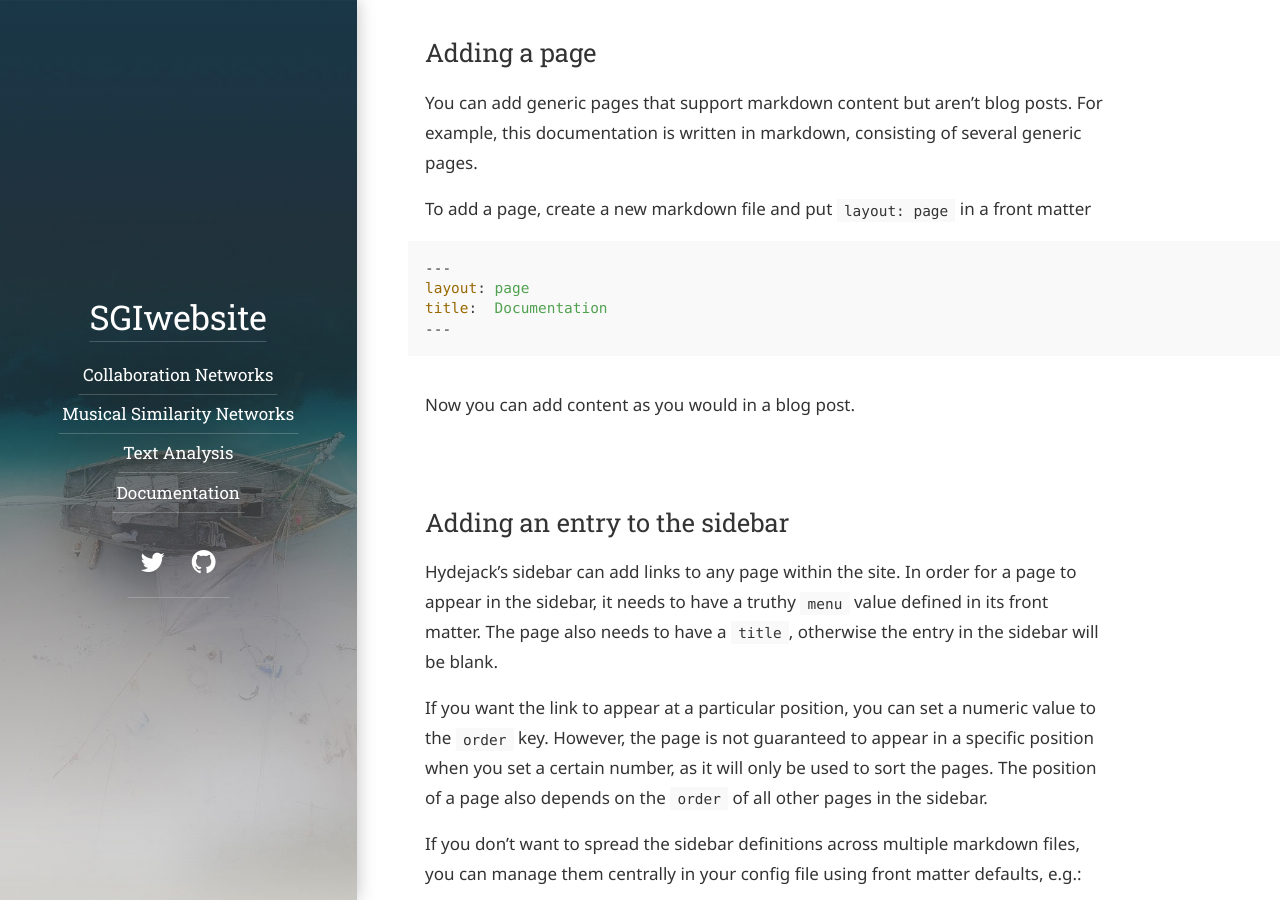
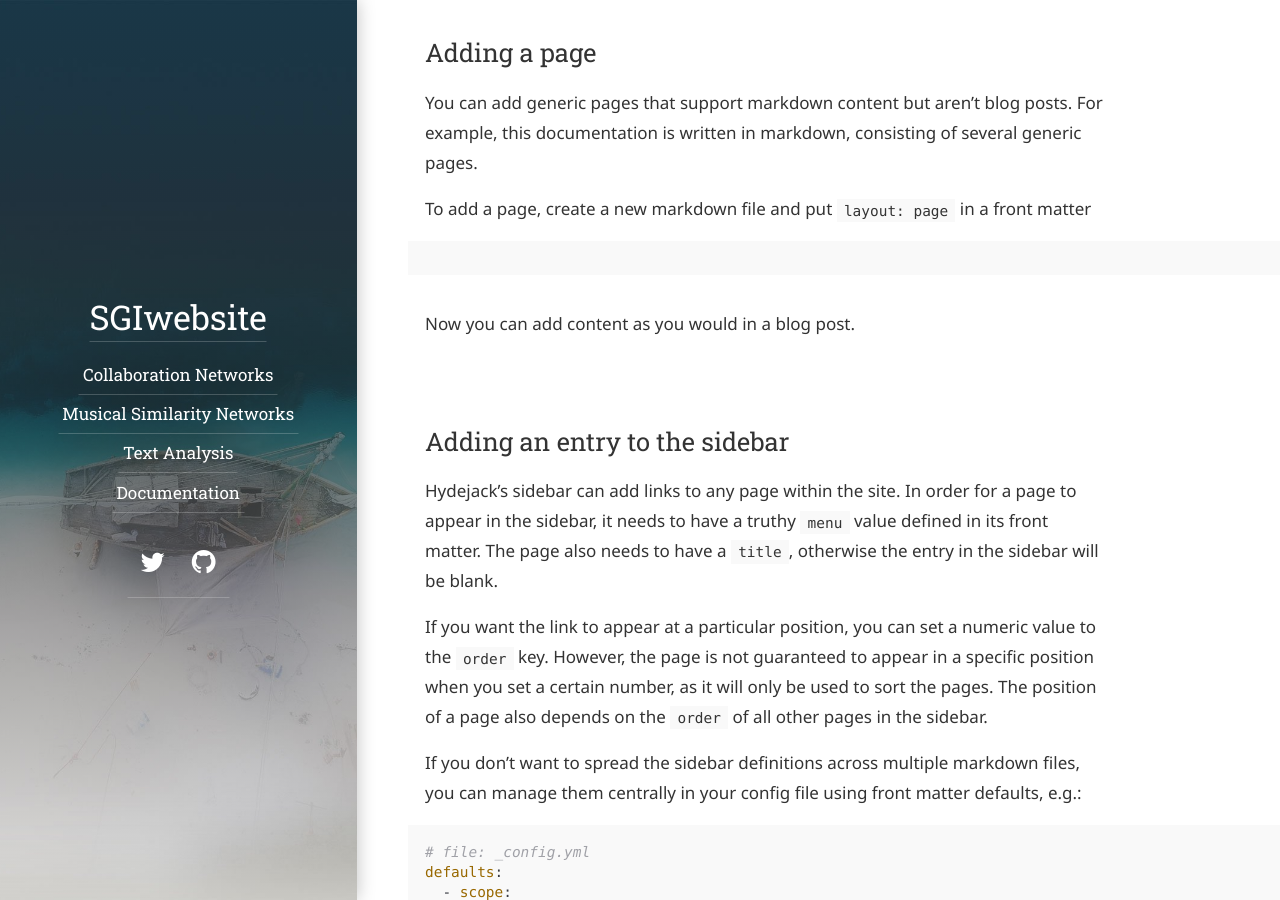
Before and after one commit to panosfilianos/SGIwebsite, a Jekyll site: the page built from docs/basics.md, in a window 1280 px wide and 900 px high, scrolled down 1729 px. Built offline with Jekyll 4.4.1, drawn with Linux system fonts in a browser that asks for light colours; some web fonts are replaced; our own code applies the rules of GitHub Pages for plain Markdown files.

Commit message:
backbone 3

```diff
--- a/docs/basics.md
+++ b/docs/basics.md
@@ -21,10 +21,6 @@ For example, this documentation is written in markdown, consisting of several ge
 To add a page, create a new markdown file and put `layout: page` in a front matter
 
 ~~~yml
----
-layout: page
-title:  Documentation
----
 ~~~
 
 Now you can add content as you would in a blog post.
```
